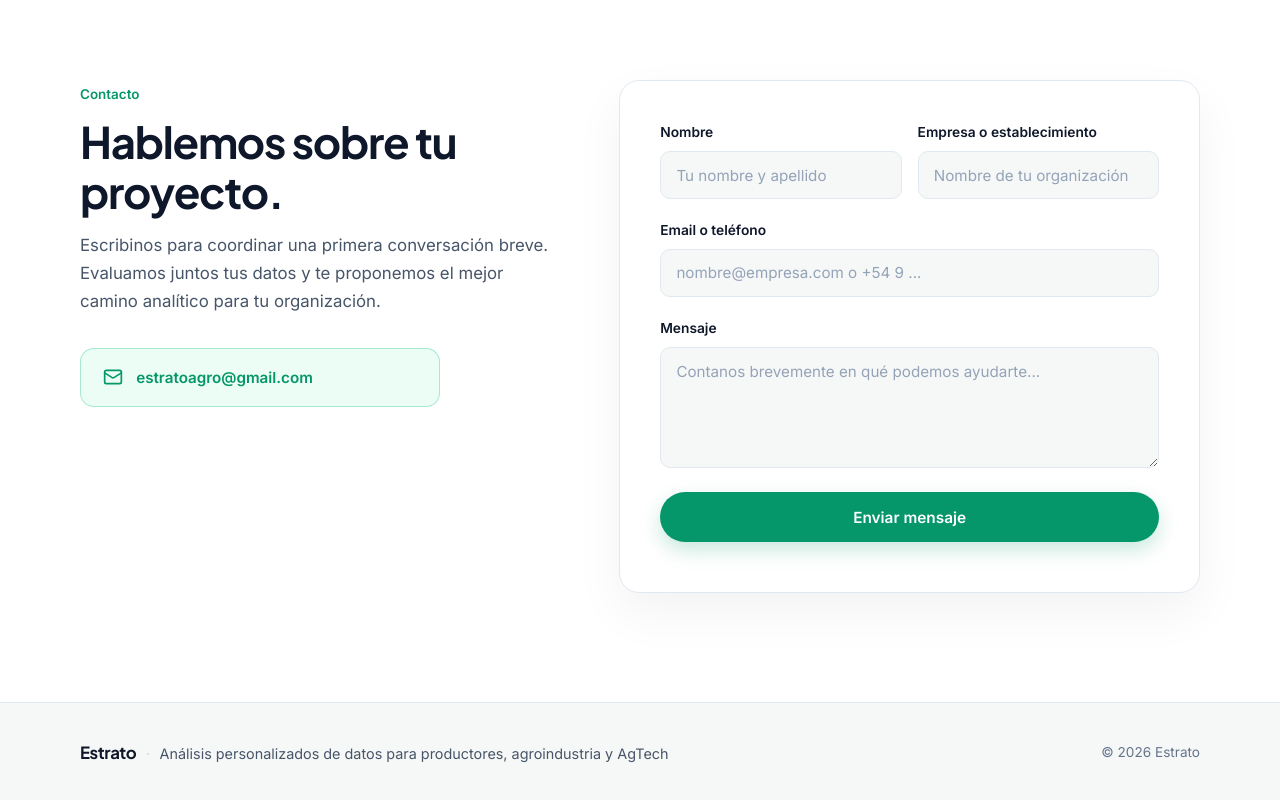
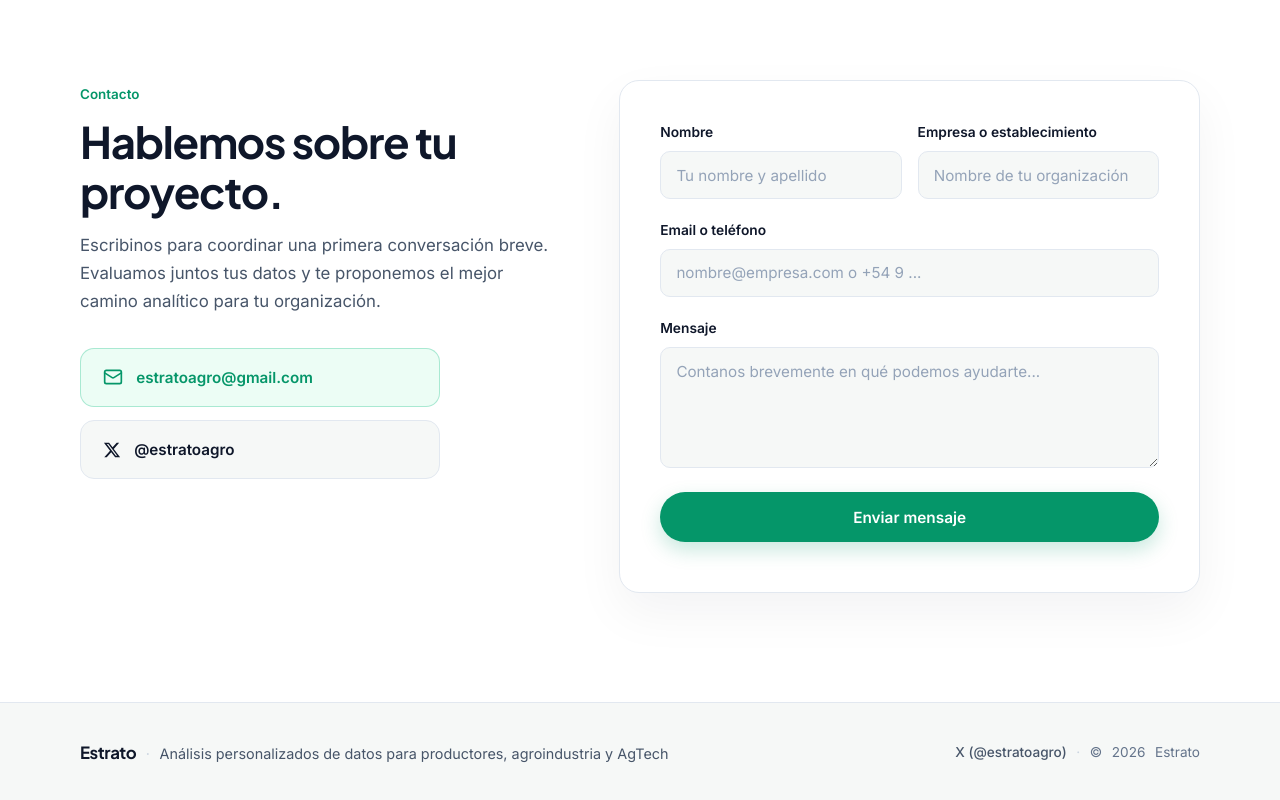
Before and after one commit to estratoagro/estratoagro.github.io, a plain HTML site: page index.html in a window 1280 px wide. Shown: the part 3833-4633 px from the top of the page. Drawn offline with Linux system fonts and the light colour scheme.

Commit message:
Agregar enlace y metadatos de X (@estratoagro)

```diff
--- a/index.html
+++ b/index.html
@@ -13,6 +13,7 @@
   <meta property="og:image" content="https://estratoagro.github.io/assets/hero-poster.jpg">
   <meta property="og:image:alt" content="Vista aérea de campos agrícolas — Estrato">
   <meta name="twitter:card" content="summary_large_image">
+  <meta name="twitter:site" content="@estratoagro">
   <meta name="twitter:title" content="Estrato — Análisis personalizados de datos para el agro">
   <meta name="twitter:description" content="Transformamos datos del agro en decisiones claras para productores, agroindustria y AgTech.">
   <meta name="twitter:image" content="https://estratoagro.github.io/assets/hero-poster.jpg">
@@ -26,7 +27,8 @@
     "email": "estratoagro@gmail.com",
     "description": "Consultora de análisis personalizados de datos, modelado estadístico, GIS e inteligencia artificial para productores, agroindustria y empresas AgTech.",
     "areaServed": "AR",
-    "serviceType": ["Análisis de datos", "Modelado estadístico", "Ciencia de datos aplicada al agro", "Análisis espacial"]
+    "serviceType": ["Análisis de datos", "Modelado estadístico", "Ciencia de datos aplicada al agro", "Análisis espacial"],
+    "sameAs": ["https://x.com/estratoagro"]
   }
   </script>
   <link rel="preconnect" href="https://fonts.googleapis.com">
@@ -298,6 +300,12 @@
               </svg>
               <span id="display-email">estratoagro@gmail.com</span>
             </a>
+            <a href="https://x.com/estratoagro" class="direct-btn" target="_blank" rel="noopener noreferrer" aria-label="Estrato en X (Twitter)">
+              <svg width="18" height="18" viewBox="0 0 24 24" fill="currentColor" aria-hidden="true">
+                <path d="M18.244 2.25h3.308l-7.227 8.26 8.502 11.24H16.17l-5.214-6.817L4.99 21.75H1.68l7.73-8.835L1.254 2.25H8.08l4.713 6.231zm-1.161 17.52h1.833L7.084 4.126H5.117z"/>
+              </svg>
+              <span>@estratoagro</span>
+            </a>
           </div>
         </div>
 
@@ -357,6 +365,8 @@
         <span>Análisis personalizados de datos para productores, agroindustria y AgTech</span>
       </div>
       <div class="footer-copy">
+        <a href="https://x.com/estratoagro" class="footer-link" target="_blank" rel="noopener noreferrer">X (@estratoagro)</a>
+        <span class="footer-sep" aria-hidden="true">·</span>
         &copy; <span id="year">2026</span> Estrato
       </div>
     </div>
--- a/styles.css
+++ b/styles.css
@@ -803,8 +803,22 @@ section[id] {
 }
 
 .footer-copy {
+  display: flex;
+  align-items: center;
+  gap: 0.6rem;
   font-size: 0.85rem;
   color: var(--ink-muted);
+}
+
+.footer-link {
+  color: var(--ink-secondary);
+  text-decoration: none;
+  font-weight: 500;
+  transition: color 0.15s ease;
+}
+
+.footer-link:hover {
+  color: var(--emerald-dark);
 }
 
 /* ---------- Responsive ---------- */
```
